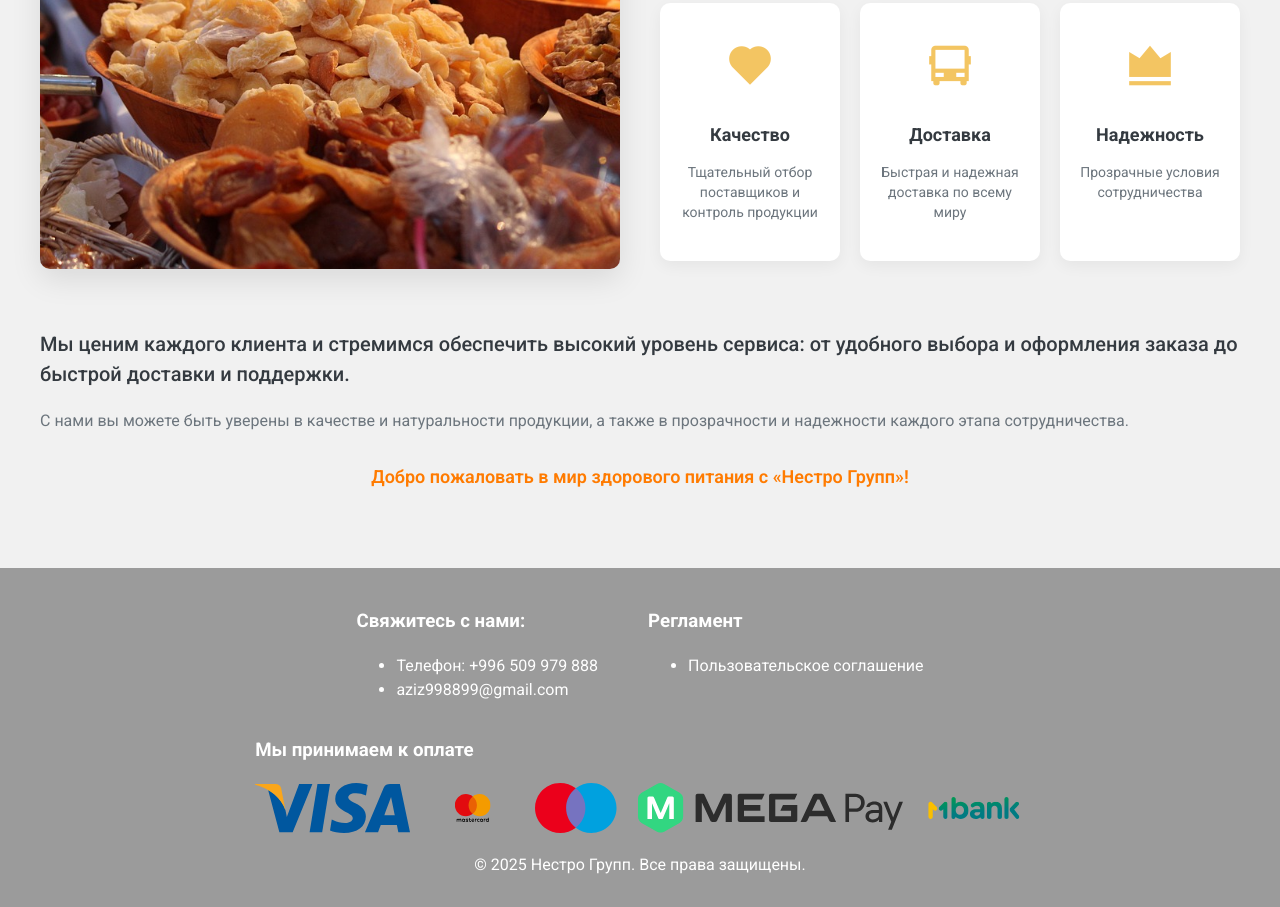
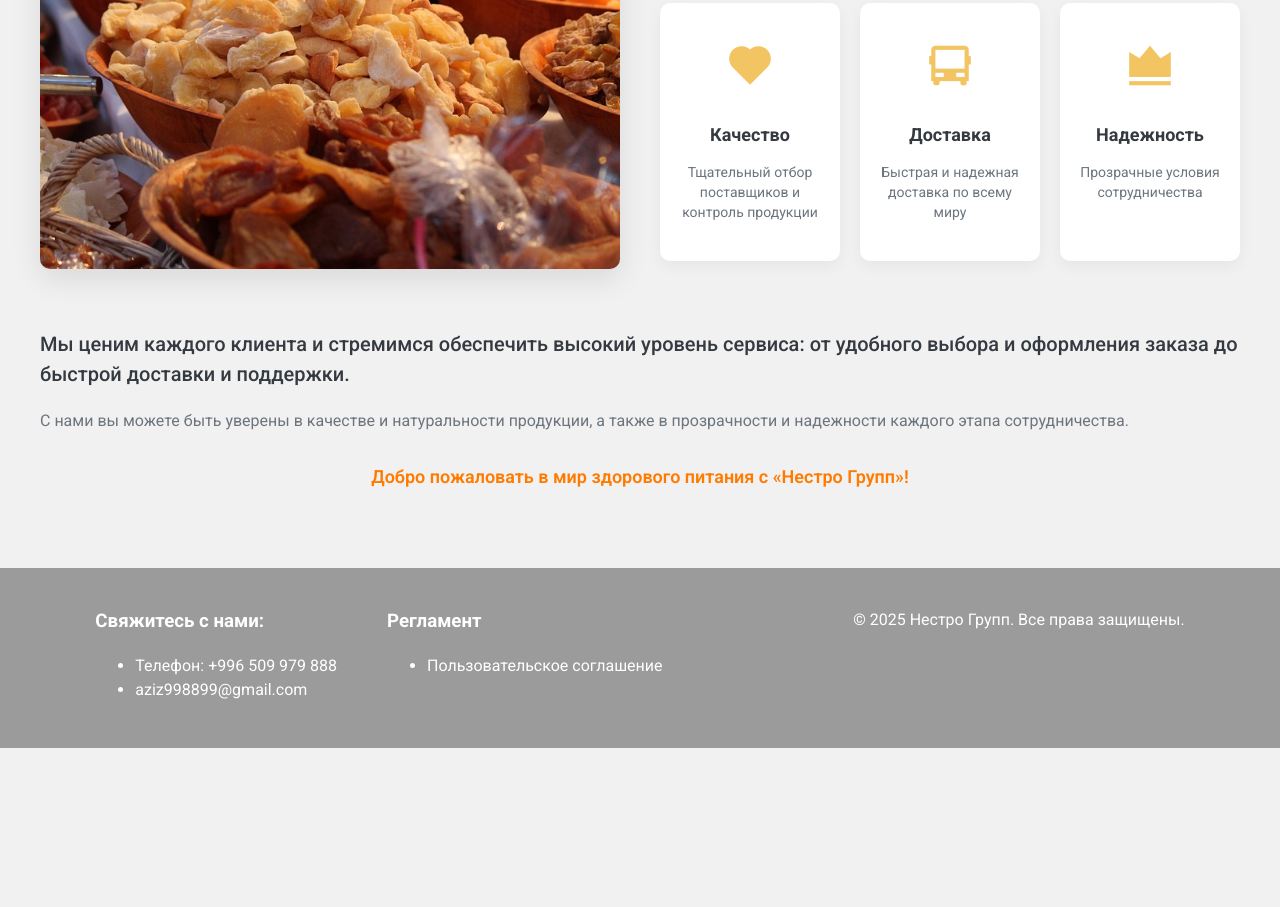
Before and after one commit to gitbishkek/tattuu-market, a plain HTML site: page about-us.html in a window 1280 px wide. Shown: the part 651-1558 px from the top of the page. After the commit the page ends 1399 px from the top, so only its background shows below. Drawn offline with nearby package versions, Linux system fonts and the light colour scheme; a script that the page names is missing.

Commit message:
Update about-us.html

```diff
--- a/about-us.html
+++ b/about-us.html
@@ -119,7 +119,7 @@
                 </ul>
             </div>
         </div>
-        <div class="footer__payment">
+     <!--   <div class="footer__payment">
             <h3>Мы принимаем к оплате</h3>
             <div class="footer__payment-methods">
                 <img class="logo" src="assets/images/Visa_Inc._logo.svg" alt="Visa">
@@ -129,7 +129,7 @@
                 <img class="logo" src="assets/images/MBank_.svg" alt="MBank">
             </div>
         </div>
-    </div>
+    </div> -->
     <span class="copyright">© 2025 Нестро Групп. Все права защищены.</span>
 </footer>
 <!--end footer-->
```
